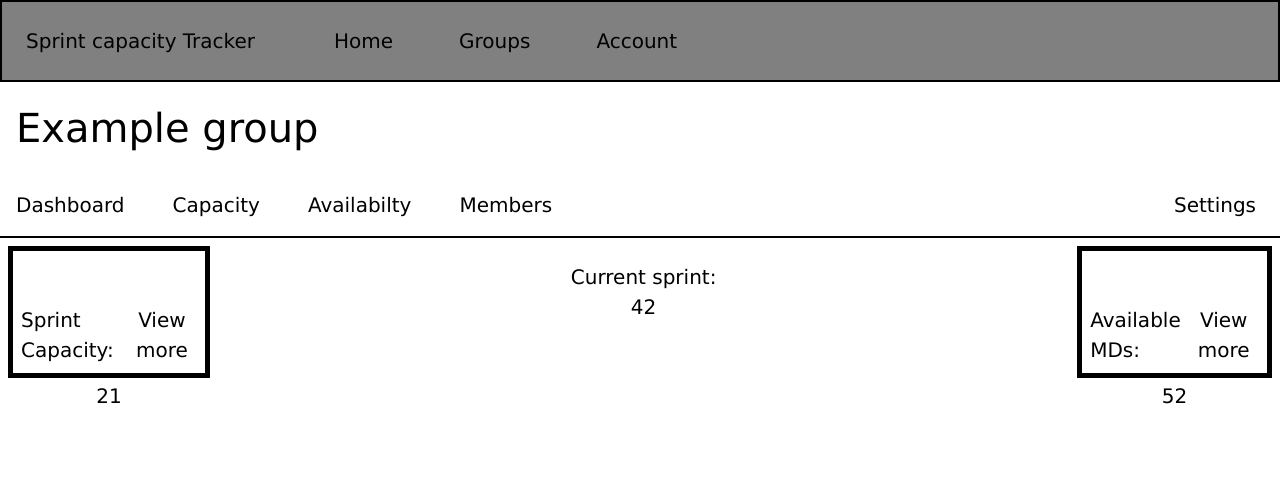
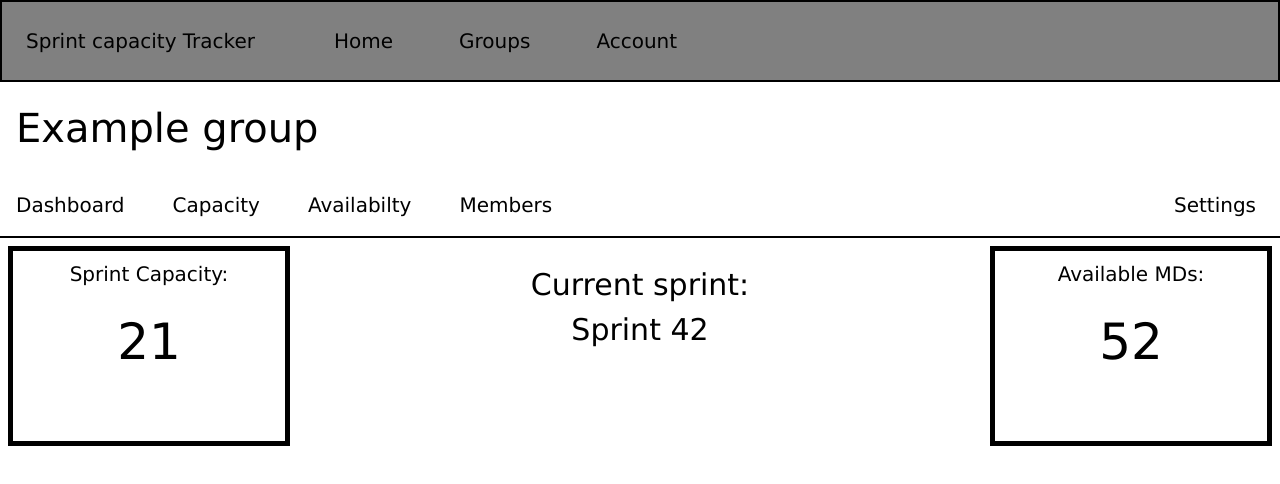
Before and after one commit to SamAld06/sprint-capacity-tracker, a Next.js app: page / in a window 1280 px wide. Shown: the top 484 px of the page. Built offline with nearby package versions, Linux system fonts and the light colour scheme.

Commit message:
SCT-2 Finish styling work on dashboard page to match design

```diff
--- a/src/app/group/dashboard/styles.module.css
+++ b/src/app/group/dashboard/styles.module.css
@@ -22,7 +22,7 @@
 .sprintNumber {
     display: flex;
     width: 100%;
-    font-size: 20px;
+    font-size: 30px;
     flex-wrap: nowrap;
     flex-direction: column;
     align-items: center;
--- a/src/app/page.tsx
+++ b/src/app/page.tsx
@@ -5,7 +5,7 @@ import { InfoBox } from "@/components/dashboard-info-box/dashboard-info-box";
 import { TabBar } from "@/components/tabbar/tabBar";
 
 export default function Home() {
-  const sprintNumber = 42
+  const sprintNumber = 'Sprint 42'
   const groupName = "Example group"
   return (
     <>
--- a/src/components/dashboard-info-box/dashboard-info-box.tsx
+++ b/src/components/dashboard-info-box/dashboard-info-box.tsx
@@ -9,13 +9,12 @@ export interface InfoBoxProps {
 export const InfoBox = ({ title, data }: InfoBoxProps) => {
   return (
     <div className={styles.root}>
+      <Link href="/">
       <div className={styles.header}>
         <h1 className={styles.title}>{title}</h1>
-        <Link href="/">
-          <button className={styles.redirect}>View more</button>
-        </Link>
       </div>
       <p className={styles.data}>{data}</p>
+      </Link>
     </div>
   );
 };
--- a/src/components/dashboard-info-box/styles.module.css
+++ b/src/components/dashboard-info-box/styles.module.css
@@ -3,25 +3,25 @@
     border: 5px;
     border-style: solid;
     border-color: black;
-    flex-wrap: wrap;
-    max-width: 500px;
-    max-height: 500px;
+    height: auto;
+    width: auto;
+    flex-direction: column;
+    width: 600px;
+    height: 200px;
 }
 
 .header {
     display: flex;
     padding: 0.5rem;
-    height: 100%;
-    width: 100%;
-    align-items: flex-end;
     font-size: 20px;
+    justify-content: center;
+    flex-direction: row;
 }
 
 .data {
     display: flex;
     padding: 0.5rem;
-    height: 100%;
     width: 100%;
     justify-content: center;
-    font-size: 20px;
+    font-size: 50px;
 }
```
